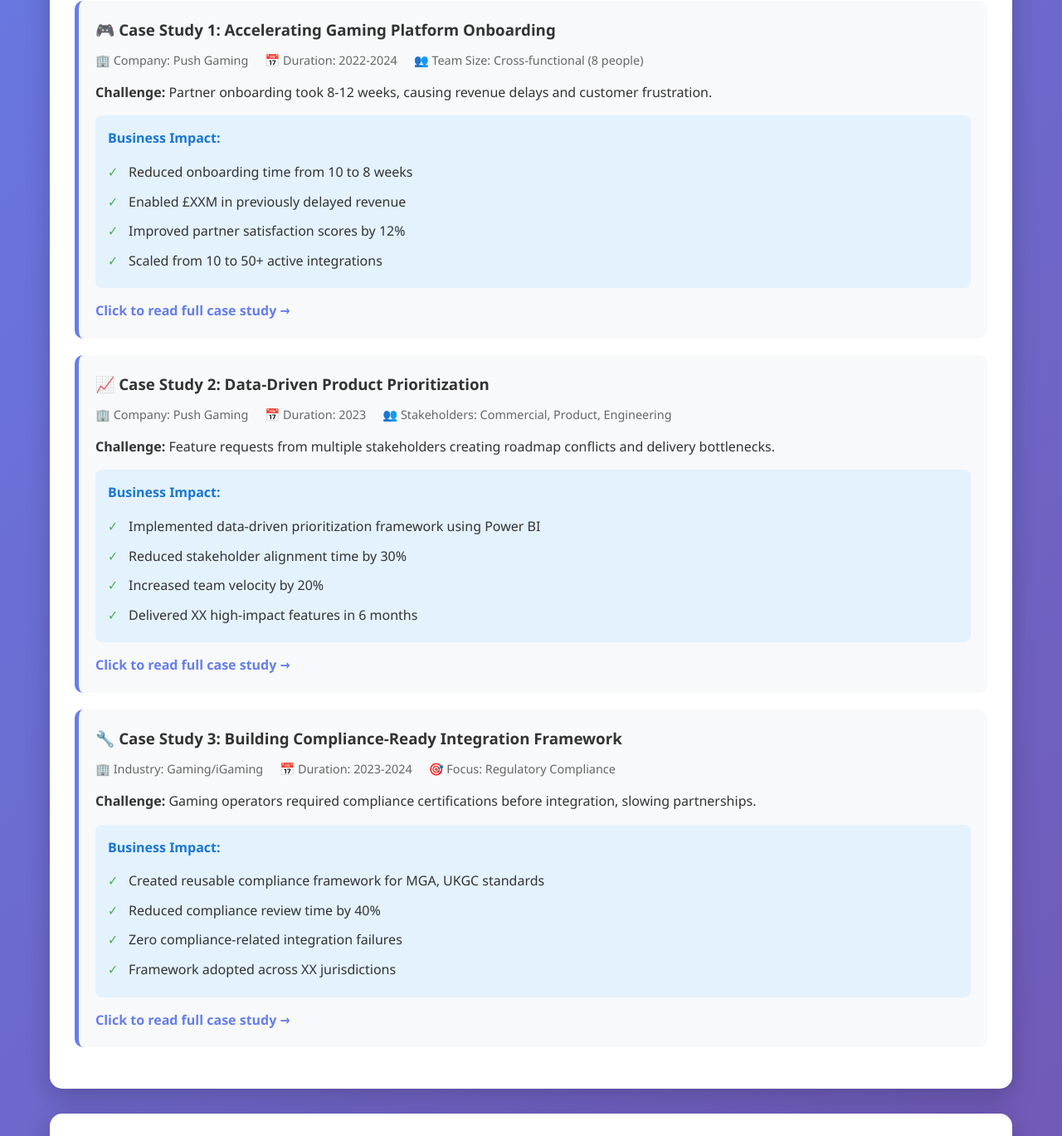
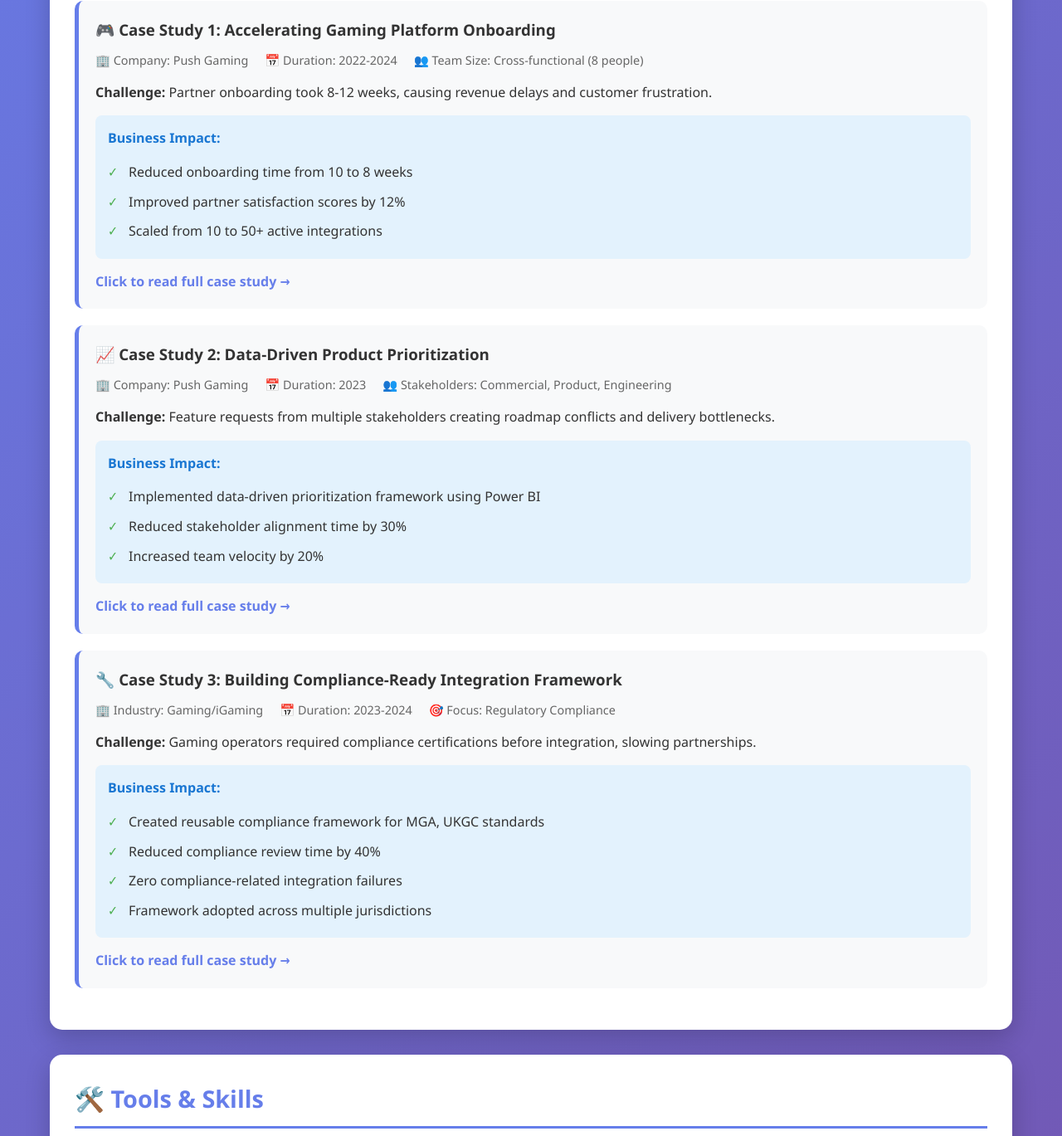
Before and after one commit to jandyalnimisha10/potfolio, a plain HTML site: page index.html in a window 1280 px wide. Shown: the part 695-2064 px from the top of the page at 83% size. Drawn offline with Linux system fonts and the light colour scheme.

Commit message:
Update index.html

```diff
--- a/index.html
+++ b/index.html
@@ -271,7 +271,7 @@
 <body>
     <div class="container">
         <header>
-            <h1>Your Name Here</h1>
+            <h1>Nimisha Jandyal</h1>
             <p class="tagline">Product Owner | B2B Integration Specialist | Gaming Industry Expert</p>
 
             <div class="stats">
@@ -316,7 +316,6 @@
                     <div class="impact-title">Business Impact:</div>
                     <ul class="impact-list">
                         <li>Reduced onboarding time from 10 to 8 weeks</li>
-                        <li>Enabled £XXM in previously delayed revenue</li>
                         <li>Improved partner satisfaction scores by 12%</li>
                         <li>Scaled from 10 to 50+ active integrations</li>
                     </ul>
@@ -338,7 +337,7 @@
                         <li>Implemented data-driven prioritization framework using Power BI</li>
                         <li>Reduced stakeholder alignment time by 30%</li>
                         <li>Increased team velocity by 20%</li>
-                        <li>Delivered XX high-impact features in 6 months</li>
+
                     </ul>
                 </div>
                 <p style="margin-top: 15px; color: #667eea; font-weight: bold;">Click to read full case study →</p>
@@ -358,7 +357,7 @@
                         <li>Created reusable compliance framework for MGA, UKGC standards</li>
                         <li>Reduced compliance review time by 40%</li>
                         <li>Zero compliance-related integration failures</li>
-                        <li>Framework adopted across XX jurisdictions</li>
+                        <li>Framework adopted across multiple jurisdictions</li>
                     </ul>
                 </div>
                 <p style="margin-top: 15px; color: #667eea; font-weight: bold;">Click to read full case study →</p>
```
